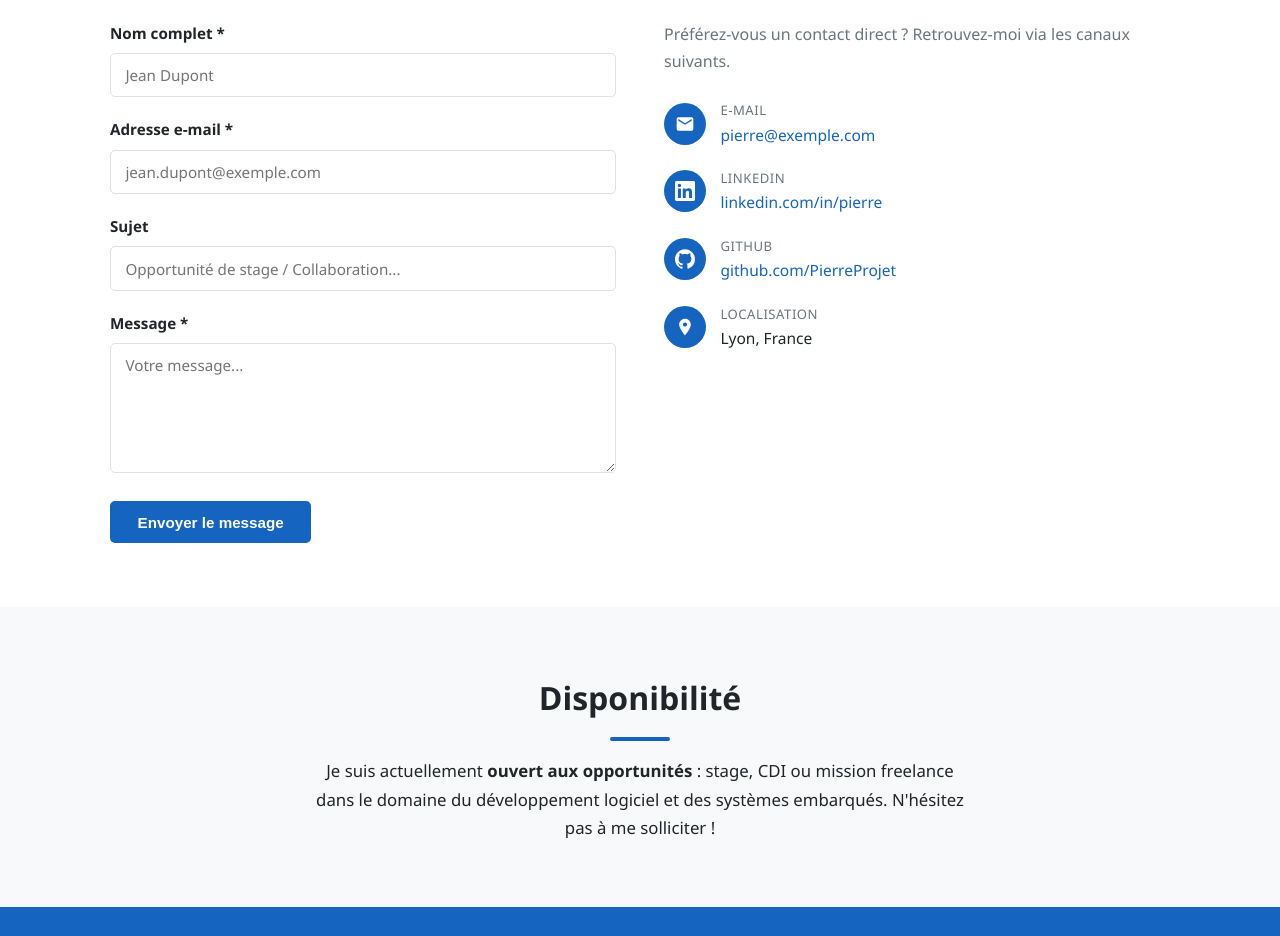
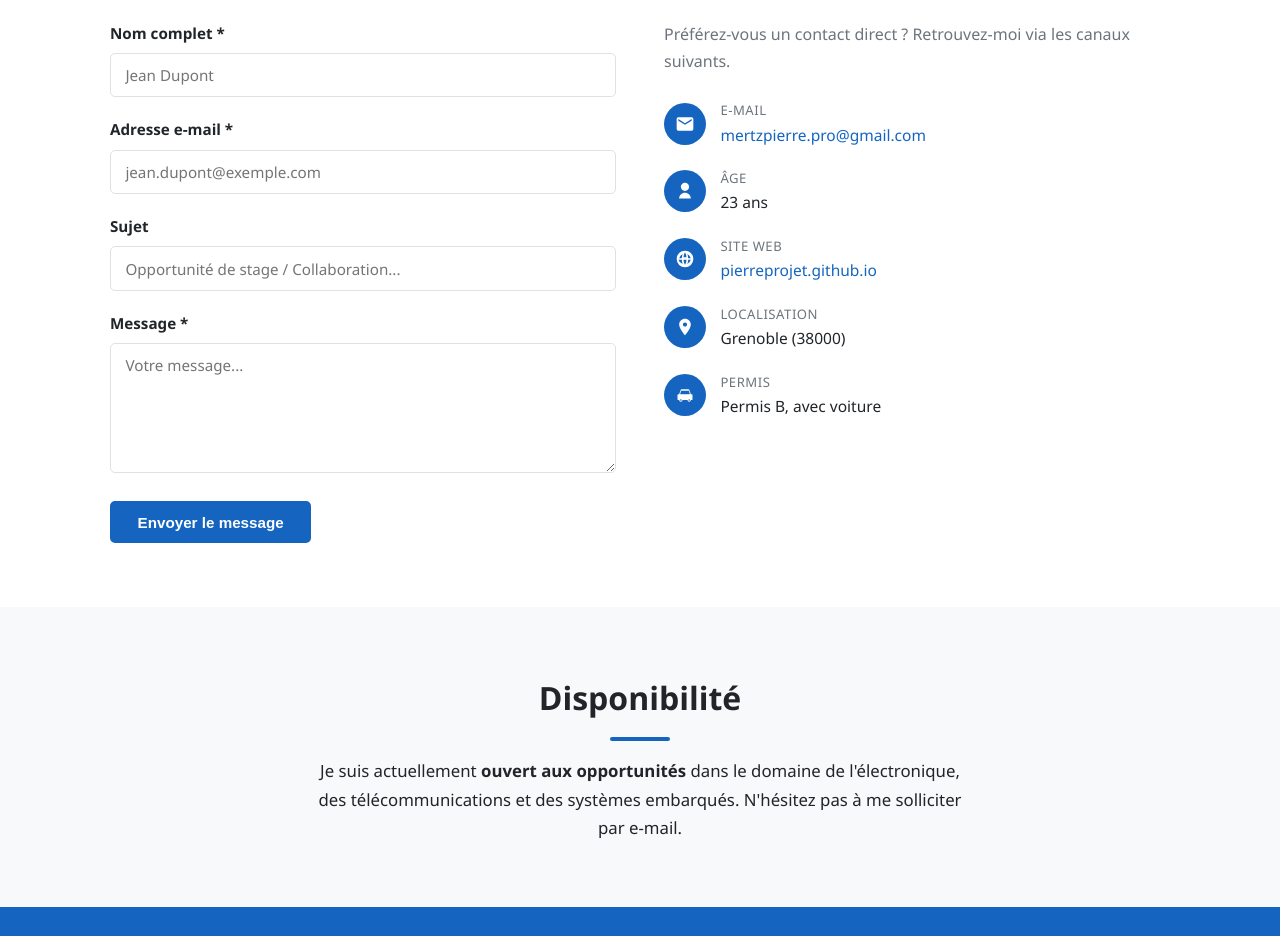
Before and after one commit to PierreProjet/PierreProjet.github.io, a plain HTML site: page contact/index.html in a window 1280 px wide. Shown: the part 419-1355 px from the top of the page. Drawn offline with Linux system fonts and the light colour scheme.

Commit message:
Update contact information and professional focus

```diff
--- a/contact/index.html
+++ b/contact/index.html
@@ -57,7 +57,7 @@
     <section class="page-banner">
       <div class="container">
         <h1 class="page-banner__title">Me contacter</h1>
-        <p class="page-banner__subtitle">Une question, une opportunité ? Écrivez-moi !</p>
+        <p class="page-banner__subtitle">Une opportunité, un projet ou un échange technique ?</p>
       </div>
     </section>
 
@@ -161,60 +161,44 @@
                 <div>
                   <div class="contact-info__label">E-mail</div>
                   <div class="contact-info__value">
-                    <a href="mailto:pierre@exemple.com">pierre@exemple.com</a>
+                    <a href="mailto:mertzpierre.pro@gmail.com">mertzpierre.pro@gmail.com</a>
                   </div>
                 </div>
               </div>
 
-              <!-- LinkedIn -->
+              <!-- Âge -->
               <div class="contact-info__item">
                 <div class="contact-info__icon" aria-hidden="true">
-                  <!-- Icône LinkedIn (SVG inline) -->
+                  <!-- Icône personne (SVG inline) -->
                   <svg viewBox="0 0 24 24" xmlns="http://www.w3.org/2000/svg">
-                    <path d="M20.447 20.452h-3.554v-5.569c0-1.328-.027-3.037-1.852-3.037
-                             -1.853 0-2.136 1.445-2.136 2.939v5.667H9.351V9h3.414v1.561h.046
-                             c.477-.9 1.637-1.85 3.37-1.85 3.601 0 4.267 2.37 4.267 5.455v6.286
-                             zM5.337 7.433a2.062 2.062 0 0 1-2.063-2.065 2.064 2.064 0 1 1
-                             2.063 2.065zm1.782 13.019H3.555V9h3.564v11.452zM22.225 0H1.771
-                             C.792 0 0 .774 0 1.729v20.542C0 23.227.792 24 1.771 24h20.451
-                             C23.2 24 24 23.227 24 22.271V1.729C24 .774 23.2 0 22.222 0h.003z"/>
+                    <path d="M12 12c2.761 0 5-2.239 5-5s-2.239-5-5-5-5 2.239-5 5 2.239 5 5 5zm0 2
+                             c-3.866 0-7 3.134-7 7h14c0-3.866-3.134-7-7-7z"/>
                   </svg>
                 </div>
                 <div>
-                  <div class="contact-info__label">LinkedIn</div>
-                  <div class="contact-info__value">
-                    <a href="https://linkedin.com/in/pierre" target="_blank" rel="noopener noreferrer">
-                      linkedin.com/in/pierre
-                    </a>
-                  </div>
+                  <div class="contact-info__label">Âge</div>
+                  <div class="contact-info__value">23 ans</div>
                 </div>
               </div>
 
-              <!-- GitHub -->
+              <!-- Site web -->
               <div class="contact-info__item">
                 <div class="contact-info__icon" aria-hidden="true">
-                  <!-- Icône GitHub (SVG inline) -->
+                  <!-- Icône globe (SVG inline) -->
                   <svg viewBox="0 0 24 24" xmlns="http://www.w3.org/2000/svg">
-                    <path d="M12 .297c-6.63 0-12 5.373-12 12 0 5.303 3.438 9.8 8.205
-                             11.385.6.113.82-.258.82-.577 0-.285-.01-1.04-.015-2.04
-                             -3.338.724-4.042-1.61-4.042-1.61C4.422 18.07 3.633 17.7
-                             3.633 17.7c-1.087-.744.084-.729.084-.729 1.205.084 1.838
-                             1.236 1.838 1.236 1.07 1.835 2.809 1.305 3.495.998.108
-                             -.776.417-1.305.76-1.605-2.665-.3-5.466-1.332-5.466-5.93
-                             0-1.31.465-2.38 1.235-3.22-.135-.303-.54-1.523.105-3.176
-                             0 0 1.005-.322 3.3 1.23.96-.267 1.98-.399 3-.405 1.02.006
-                             2.04.138 3 .405 2.28-1.552 3.285-1.23 3.285-1.23.645 1.653
-                             .24 2.873.12 3.176.765.84 1.23 1.91 1.23 3.22 0 4.61-2.805
-                             5.625-5.475 5.92.42.36.81 1.096.81 2.22 0 1.606-.015 2.896
-                             -.015 3.286 0 .315.21.69.825.57C20.565 22.092 24 17.592 24
-                             12.297c0-6.627-5.373-12-12-12"/>
+                    <path d="M12 2a10 10 0 100 20 10 10 0 000-20zm6.93 9h-3.09a15.5 15.5 0 00-1.06-5.01A8.03
+                             8.03 0 0118.93 11zM12 4.07c.86 1.22 1.54 3.07 1.78 5.93h-3.56c.24-2.86.92-4.71
+                             1.78-5.93zM9.22 5.99A15.5 15.5 0 008.16 11H5.07a8.03 8.03 0 014.15-5.01zM4.07 13h4.09
+                             c.09 1.82.46 3.53 1.06 5.01A8.03 8.03 0 014.07 13zm6.15 0h3.56c-.24 2.86-.92 4.71-1.78
+                             5.93-.86-1.22-1.54-3.07-1.78-5.93zm4.56 5.01c.6-1.48.97-3.19 1.06-5.01h3.09a8.03
+                             8.03 0 01-4.15 5.01z"/>
                   </svg>
                 </div>
                 <div>
-                  <div class="contact-info__label">GitHub</div>
+                  <div class="contact-info__label">Site web</div>
                   <div class="contact-info__value">
-                    <a href="https://github.com/PierreProjet" target="_blank" rel="noopener noreferrer">
-                      github.com/PierreProjet
+                    <a href="https://pierreprojet.github.io" target="_blank" rel="noopener noreferrer">
+                      pierreprojet.github.io
                     </a>
                   </div>
                 </div>
@@ -232,7 +216,23 @@
                 </div>
                 <div>
                   <div class="contact-info__label">Localisation</div>
-                  <div class="contact-info__value">Lyon, France</div>
+                  <div class="contact-info__value">Grenoble (38000)</div>
+                </div>
+              </div>
+
+              <!-- Permis -->
+              <div class="contact-info__item">
+                <div class="contact-info__icon" aria-hidden="true">
+                  <!-- Icône permis/voiture (SVG inline) -->
+                  <svg viewBox="0 0 24 24" xmlns="http://www.w3.org/2000/svg">
+                    <path d="M5 11l1.5-4.5A2 2 0 018.4 5h7.2a2 2 0 011.9 1.5L19 11h1a1 1 0 011 1v5a1
+                             1 0 01-1 1h-1a2 2 0 11-4 0H9a2 2 0 11-4 0H4a1 1 0 01-1-1v-5a1 1 0 011-1h1zm2.2-4
+                             L6.2 11h11.6l-1-4H7.2zM7 17a1 1 0 100 2 1 1 0 000-2zm10 0a1 1 0 100 2 1 1 0 000-2z"/>
+                  </svg>
+                </div>
+                <div>
+                  <div class="contact-info__label">Permis</div>
+                  <div class="contact-info__value">Permis B, avec voiture</div>
                 </div>
               </div>
 
@@ -251,9 +251,9 @@
         <h2 class="section__title">Disponibilité</h2>
         <div class="section-divider"></div>
         <p style="color:var(--color-text); font-size:1.05rem; margin-top:1rem;">
-          Je suis actuellement <strong>ouvert aux opportunités</strong> : stage, CDI ou mission freelance
-          dans le domaine du développement logiciel et des systèmes embarqués.
-          N'hésitez pas à me solliciter !
+          Je suis actuellement <strong>ouvert aux opportunités</strong> dans le domaine
+          de l'électronique, des télécommunications et des systèmes embarqués.
+          N'hésitez pas à me solliciter par e-mail.
         </p>
       </div>
     </section>
```
